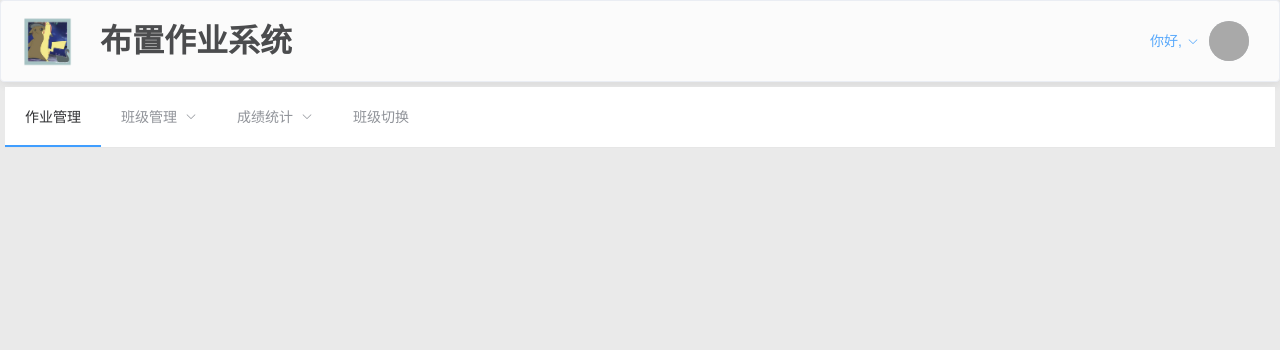
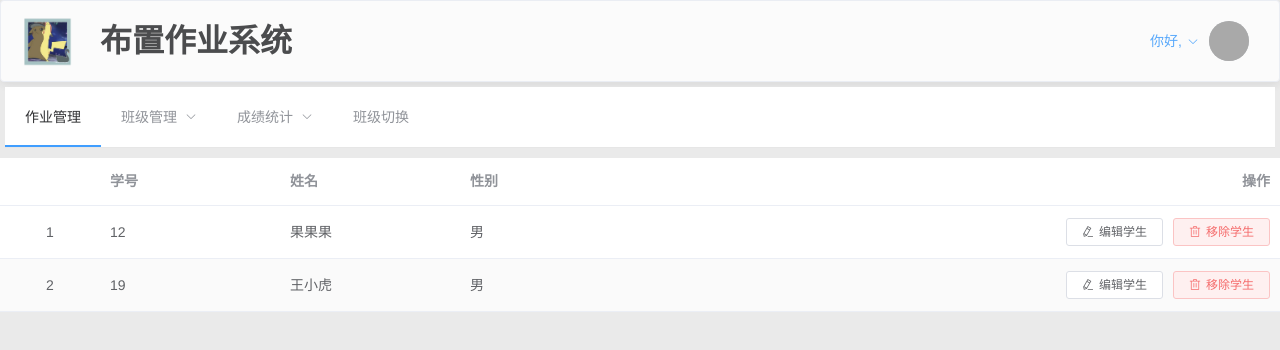
Before and after one commit to CrxusDonts/teacherApp, a Vue app in the folder src/frontend/: page /studentManagement in a window 1280 px wide. Shown: the top 350 px of the page. Built offline with nearby package versions, Linux system fonts and the light colour scheme; no server answers; grey boxes are pictures that could not be loaded.

Commit message:
完成查看学生界面的设计

```diff
--- a/src/frontend/package.json
+++ b/src/frontend/package.json
@@ -15,7 +15,8 @@
     "element-ui": "^2.15.3",
     "router": "^1.3.5",
     "stylelint-config-recess-order": "^2.4.0",
-    "vue": "^2.6.14"
+    "vue": "^2.6.14",
+    "vue-router": "^3.5.2"
   },
   "devDependencies": {
     "@vue/cli-plugin-babel": "^3.9.0",
--- a/src/frontend/src/views/HomeComponents/HomeworkManagement.vue
+++ b/src/frontend/src/views/HomeComponents/HomeworkManagement.vue
@@ -42,6 +42,7 @@
 
 <script>
 export default {
+    name: 'HomeworkManagement',
     data() {
         return {
             search: '',
--- a/src/frontend/src/views/HomeComponents/StudentManagement.vue
+++ b/src/frontend/src/views/HomeComponents/StudentManagement.vue
@@ -1,12 +1,55 @@
 <template>
-  <div>
-
-  </div>
+    <el-table
+        :data="tableData"
+        stripe
+        style="width: 100%;
+            margin-top: 10px;">
+        <el-table-column align="center"
+                         type="index"
+                         :width="100">
+        </el-table-column>
+        <el-table-column
+            prop="id"
+            label="学号"
+            width="180">
+        </el-table-column>
+        <el-table-column
+            prop="name"
+            label="姓名"
+            width="180">
+        </el-table-column>
+        <el-table-column
+            prop="gender"
+            label="性别">
+        </el-table-column>
+        <el-table-column
+            align="right"
+            label="操作">
+            <template slot-scope="scope">
+                <el-button plain icon="el-icon-edit" size="mini">编辑学生</el-button>
+                <el-button type="danger" plain icon="el-icon-delete" size="mini">移除学生</el-button>
+            </template>
+        </el-table-column>
+    </el-table>
 </template>
 
 <script>
 export default {
-    name: 'StudentManagement'
+    name: 'StudentManagement',
+    data() {
+        return {
+            search: '',
+            tableData: [{
+                id:'12',
+                name: '果果果',
+                gender: '男',
+            }, {
+                id:'19',
+                name: '王小虎',
+                gender: '男',
+            }]
+        };
+    }
 };
 </script>
 
```
Also changed, not shown: 1 other file (tests, documents, lock files or other folders).
